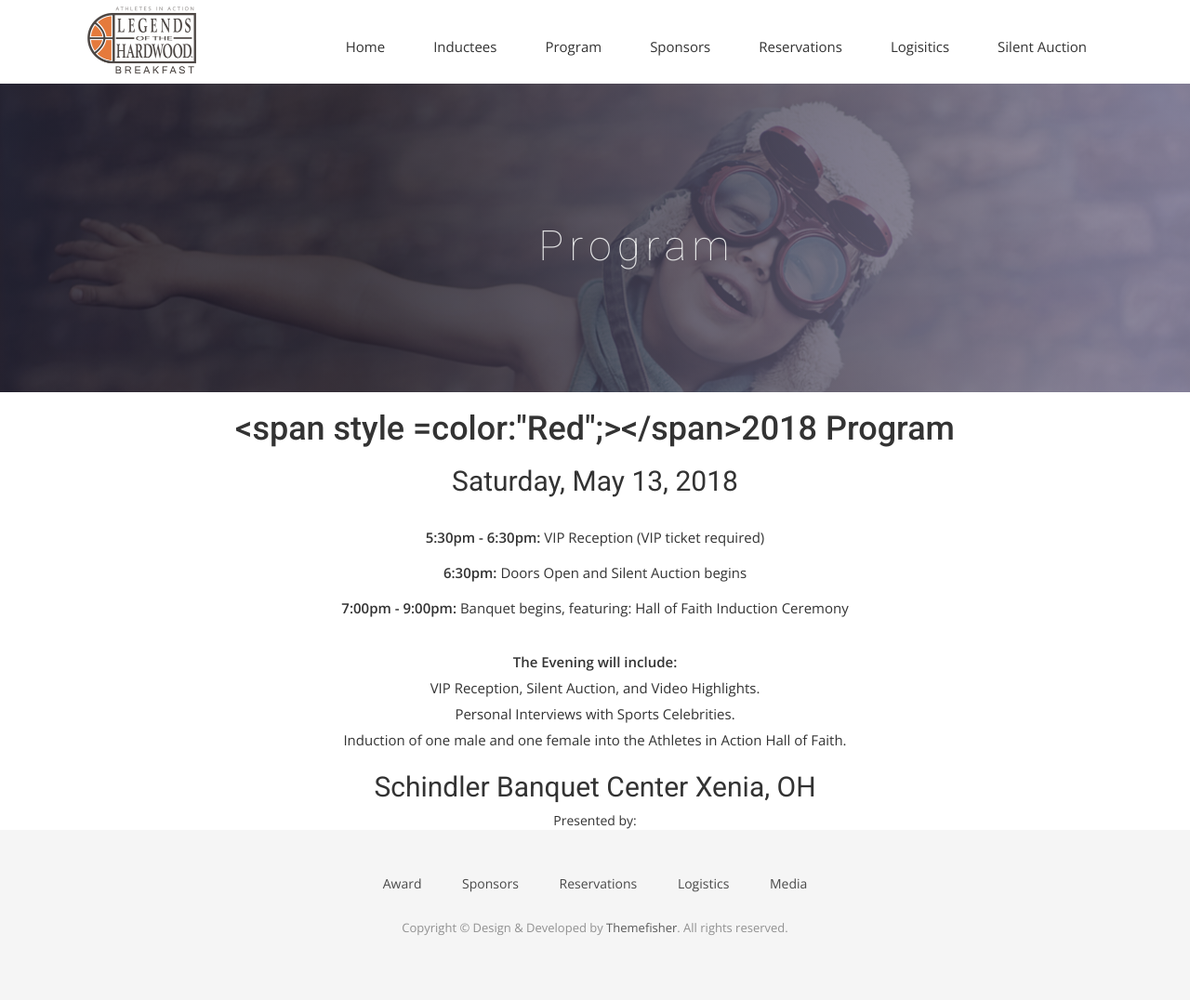
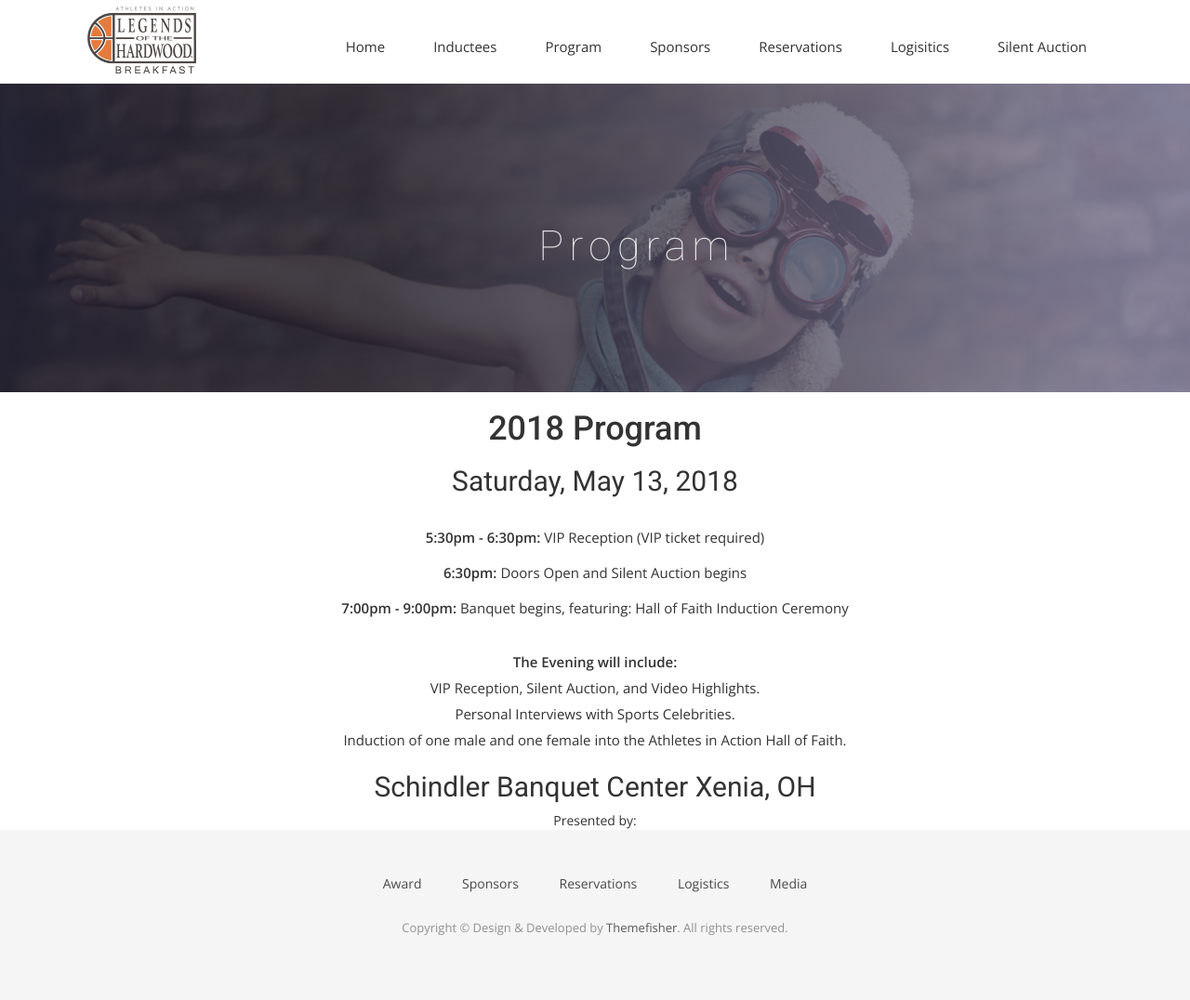
Before and after one commit to CruGlobal/NightofChampions, a Jekyll site: the page built from program.markdown, in a window 1280 px wide. Shown: the whole page at 93% size. Built offline with Jekyll 4.4.1, drawn with Linux system fonts in a browser that asks for light colours; nearby versions of some CDN libraries; some web fonts are replaced; our own code applies the rules of GitHub Pages for plain Markdown files; some of the changed lines change nothing that is shown.

Commit message:
Updated Program

```diff
--- a/program.markdown
+++ b/program.markdown
@@ -6,7 +6,7 @@ position: 1
 
 <div style="text-align: center;">
 
-<h1><span style =color:"Red";></span>2018 Program</h1>
+<h1>2018 Program</h1>
 
 <h2>Saturday, May 13, 2018</h2>
 <br>
```
